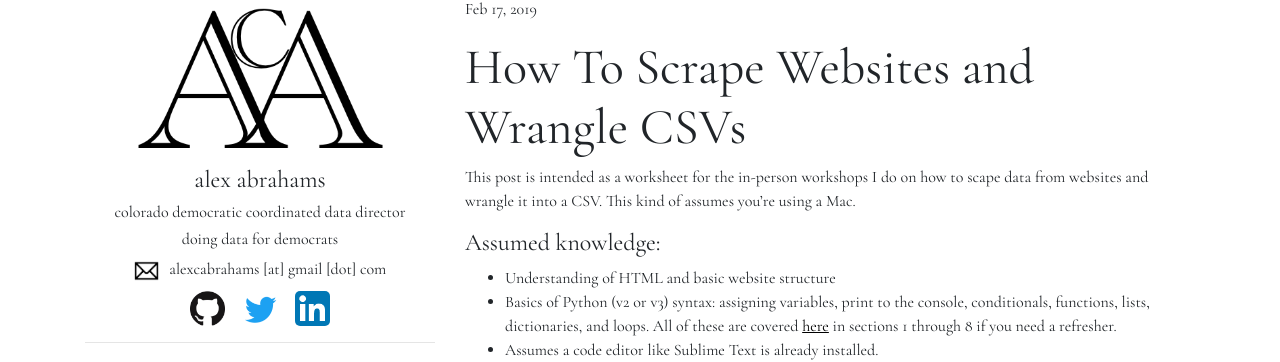
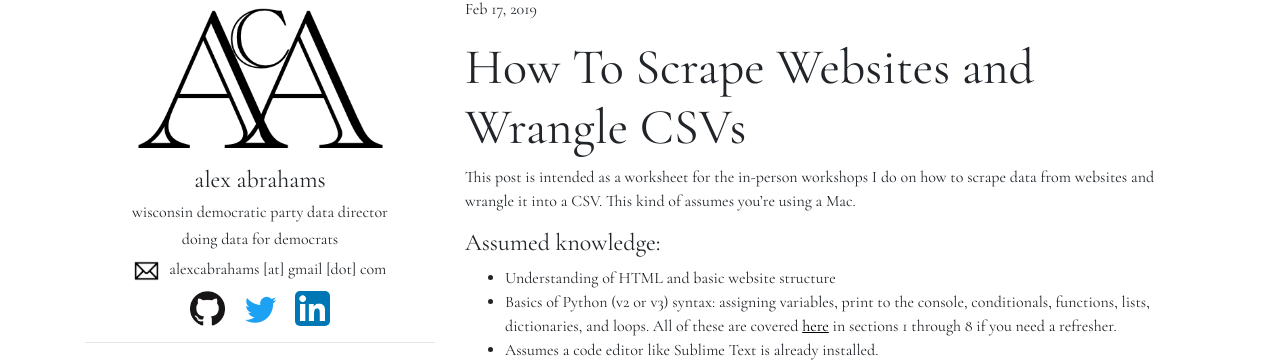
Before and after one commit to AlexAbes/alexabrahams5, a Jekyll site: the page built from _posts/2019-02-17-scrapewebsites.md, in a window 1280 px wide and 900 px high. Shown: the part 60-422 px from the top of the window. Built offline with Jekyll 4.4.1, drawn with Linux system fonts in a browser that asks for light colours; nearby versions of some CDN libraries; some web fonts are replaced.

Commit message:
fixed typo and job title

```diff
--- a/_includes/sidebar.html
+++ b/_includes/sidebar.html
@@ -2,7 +2,7 @@
     <a href="http://alexandraabrahams.com/"><img src="{{base}}/img/logo@2x.png" id="logo"></a>
     <div id = "desc">
         <h4>alex abrahams</h4>
-        <h6>colorado democratic coordinated data director</h6>
+        <h6>wisconsin democratic party data director</h6>
         <h6>doing data for democrats</h6>
         <span><img src="{{base}}/img/mail_logo.png" id="mail_logo">alexcabrahams [at] gmail [dot] com</span>
     </div>
--- a/_posts/2019-02-17-scrapewebsites.md
+++ b/_posts/2019-02-17-scrapewebsites.md
@@ -4,7 +4,7 @@ title:  "How To Scrape Websites and Wrangle CSVs"
 date:   2019-02-17 11:16:03
 ---
 
-This post is intended as a worksheet for the in-person workshops I do on how to scape data from websites and wrangle it into a CSV. This kind of assumes you're using a Mac.
+This post is intended as a worksheet for the in-person workshops I do on how to scrape data from websites and wrangle it into a CSV. This kind of assumes you're using a Mac.
 
 #### Assumed knowledge:
 * Understanding of HTML and basic website structure
```
